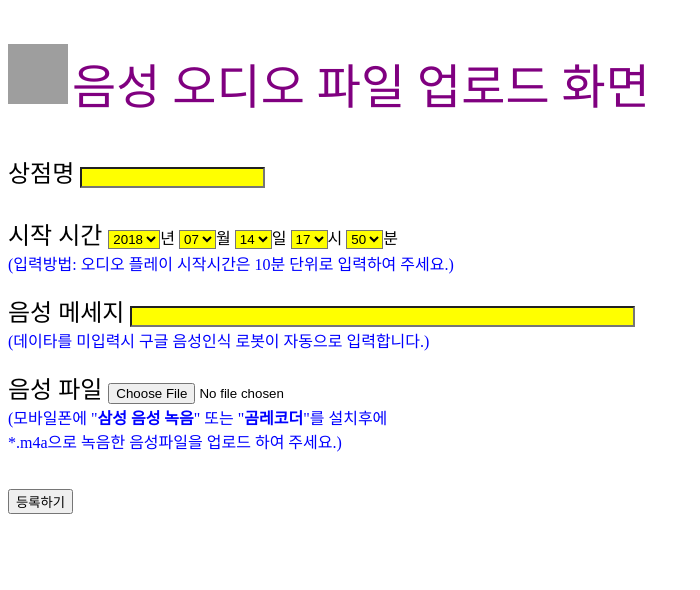
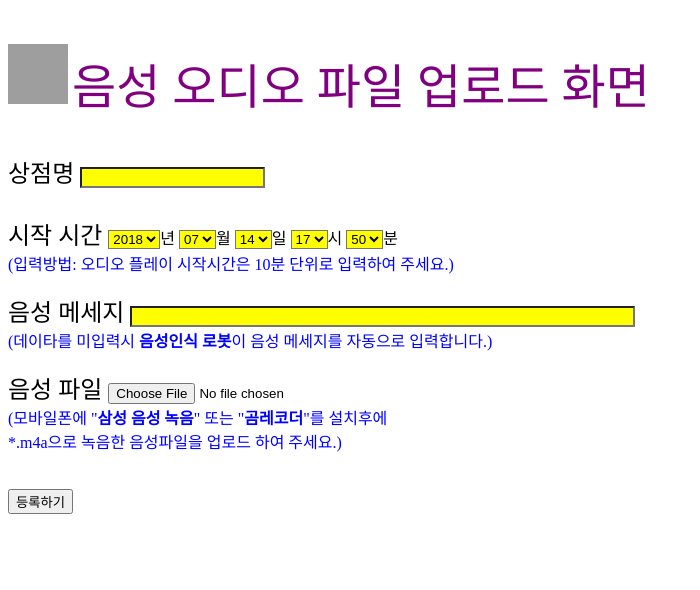
Before and after one commit to lsy0314/sintoburi, a PHP site: page /audio_upload.php in a window 1280 px wide. Shown: the top 590 px of the page, without its empty margins (0-700 px from the left). Run offline with PHP 8.4, Linux system fonts and the light colour scheme; grey boxes are pictures that could not be loaded.

Commit message:
Modified display message for audio message
We modified a guid  message to upload audio message with
google speech api robot.

Signed-off-by: HyunJun Lim <hjoon0510@gmail.com>

```diff
--- a/webapp/audio_upload.php
+++ b/webapp/audio_upload.php
@@ -161,7 +161,7 @@ if ($input_minute ==  "0")
 <br>
 <font size=5  Color=black>음성 메세지 <INPUT TYPE=TEXT NAME=message STYLE="BACKGROUND-COLOR: YELLOW" SIZE=60 MAXLENGTH=60><br> </font>
 <font color=blue>
-(데이타를 미입력시 구글 음성인식 로봇이 자동으로 입력합니다.)<br><br>
+(데이타를 미입력시 <b>음성인식 로봇</b>이 음성 메세지를 자동으로 입력합니다.)<br><br>
 </font>
 
 <label for="upfile"> </label><font size=5 color=black>음성 파일 <input type="file" name="upfile" id="upfile" /></font>
```
